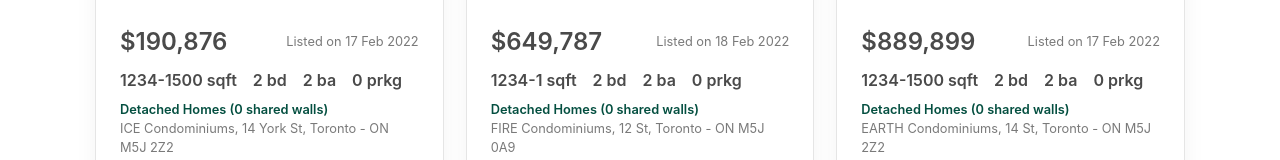
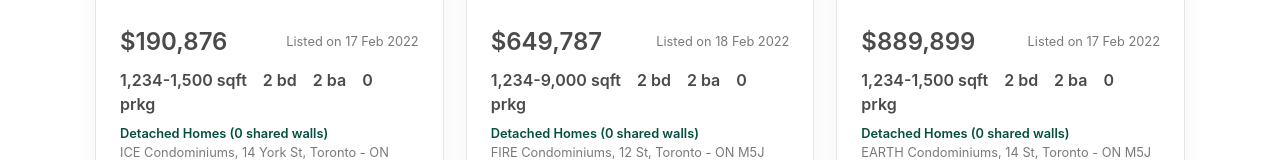
Before and after one commit to ashishks55/buy-sell-property, a React (Create React App) app: page /listings in a window 1280 px wide. Shown: the part 432-592 px from the top of the page. Built offline with nearby package versions, Linux system fonts and the light colour scheme.

Commit message:
data updated

```diff
--- a/src/components/common/custom/ListingCard.js
+++ b/src/components/common/custom/ListingCard.js
@@ -32,7 +32,7 @@ const ListingCard = ({
                 <span className='date has-text-grey'>Listed on {moment.unix(listingDate).format('DD MMM YYYY')}</span>
             </p>
             <p className="specs">
-                <span className='area'>{areaRangeStart}-{areaRangeEnd} sqft</span>
+                <span className='area'>{areaRangeStart.toLocaleString('en-US')}-{areaRangeEnd.toLocaleString('en-US')} sqft</span>
                 <span className='beds'>{bedrooms} bd</span>
                 <span className='bathrooms'>{bathrooms} ba</span>
                 <span className='parking'>{parkingCount} prkg</span>
--- a/src/mockdata/listings.js
+++ b/src/mockdata/listings.js
@@ -43,7 +43,7 @@ export const all_listings = [
         price: 649787,
         area_range: {
             start: 1234,
-            end: 1
+            end: 9000
         },
         parking_count: 2,
         bedrooms: 2,
@@ -86,7 +86,7 @@ export const all_listings = [
         price: 649787,
         area_range: {
             start: 1234,
-            end: 1
+            end: 9000
         },
         parking_count: 2,
         bedrooms: 2,
@@ -129,7 +129,7 @@ export const all_listings = [
         price: 649787,
         area_range: {
             start: 1234,
-            end: 1
+            end: 9000
         },
         parking_count: 2,
         bedrooms: 2,
@@ -172,7 +172,7 @@ export const all_listings = [
         price: 649787,
         area_range: {
             start: 1234,
-            end: 1
+            end: 9000
         },
         parking_count: 2,
         bedrooms: 2,
```
